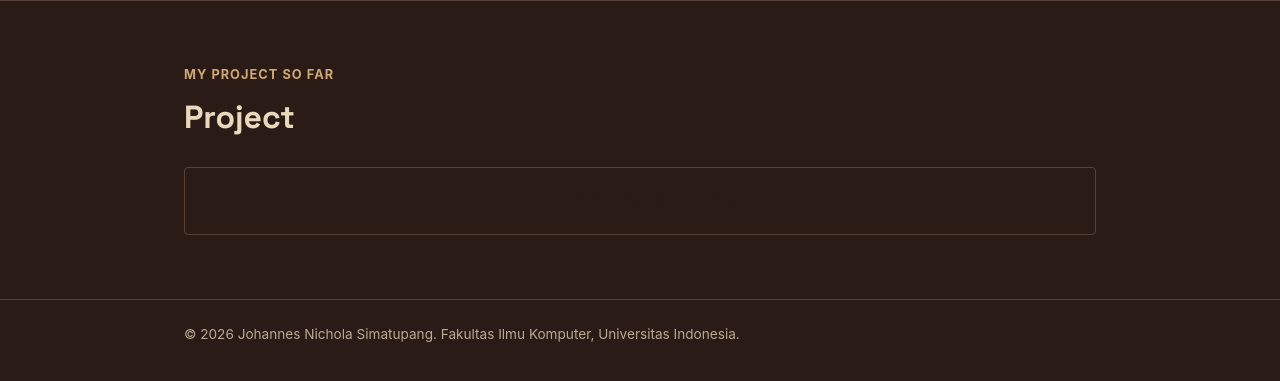
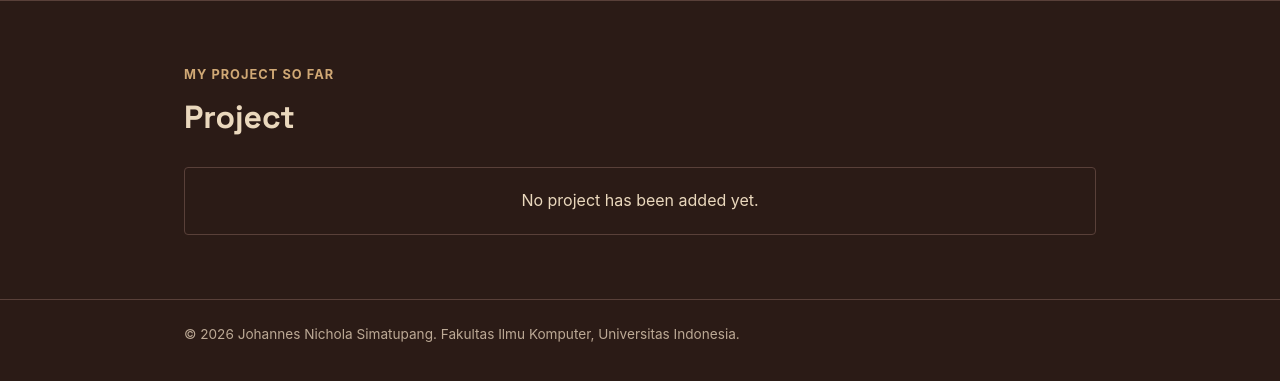
Before and after one commit to JohannesNichola/myportofolio, a Django app: page /project/ in a window 1280 px wide. Shown: the part 74-455 px from the top of the page. Run offline with Django 5.2, Linux system fonts and the light colour scheme; data that the repository does not hold is empty.

Commit message:
fix(style) : fix empty state color

```diff
--- a/static/css/style.css
+++ b/static/css/style.css
@@ -443,9 +443,12 @@ h1, .brand {
     color: var(--line)
 }
 
-.experience-description,
+.experience-description {
+    color: var(--paper);
+}
+
 .empty-state {
-    color: var(--paper);
+    color: var(--ink);
 }
 
 .experience-status {
@@ -495,9 +498,11 @@ h1, .brand {
     color: var(--line)
 }
 
-.education-description,
+.education-description {
+    color: var(--paper);
+}
 .empty-state {
-    color: var(--paper);
+    color: var(--ink);
 }
 
 .education-status {
@@ -532,7 +537,7 @@ h1, .brand {
     grid-column: 1 / -1;
     margin: 0;
     padding: 1.25rem;
-    color: var(--paper);
+    color: var(--ink);
     border: 1px solid var(--line);
     border-radius: var(--radius);
     text-align: center;
```
